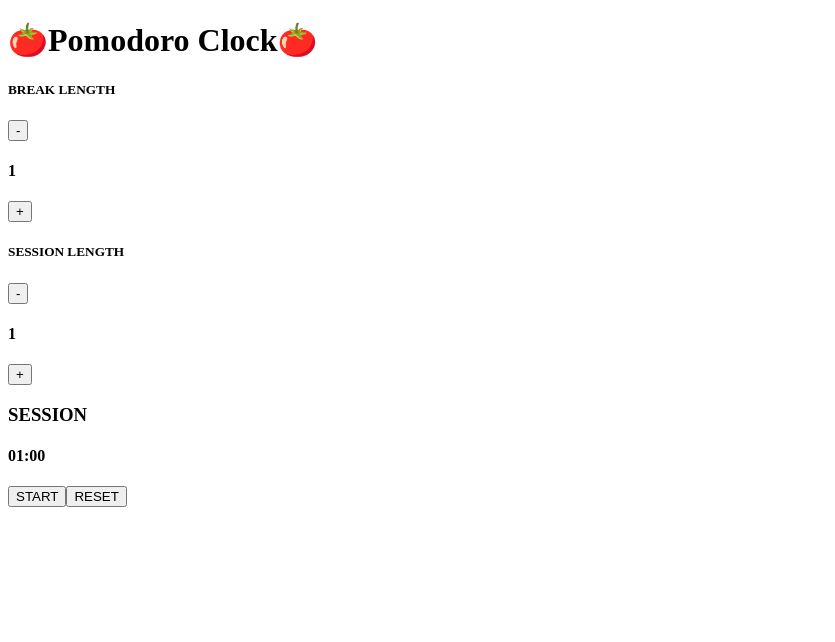
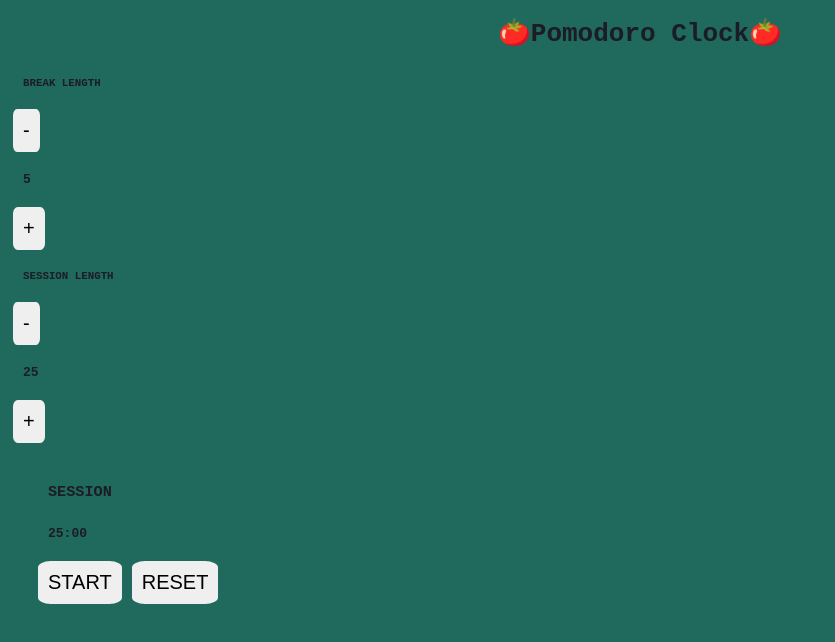
Before and after one commit to poianakim/pomodoro, a React (Create React App) app: page / in a window 1280 px wide. Shown: the top 642 px of the page, without its empty margins (0-835 px from the left). Built offline with nearby package versions, Linux system fonts and the light colour scheme.

Commit message:
modified setInterval with useEffect

```diff
--- a/public/index.html
+++ b/public/index.html
@@ -2,42 +2,16 @@
 <html lang="en">
   <head>
     <meta charset="utf-8" />
-    <link rel="icon" href="%PUBLIC_URL%/favicon.ico" />
     <meta name="viewport" content="width=device-width, initial-scale=1" />
     <meta name="theme-color" content="#000000" />
     <meta
       name="description"
-      content="Web site created using create-react-app"
+      content="Pomodoro Clock made with React Hooks"
     />
-    <link rel="apple-touch-icon" href="%PUBLIC_URL%/logo192.png" />
-    <!--
-      manifest.json provides metadata used when your web app is installed on a
-      user's mobile device or desktop. See https://developers.google.com/web/fundamentals/web-app-manifest/
-    -->
-    <link rel="manifest" href="%PUBLIC_URL%/manifest.json" />
-    <!--
-      Notice the use of %PUBLIC_URL% in the tags above.
-      It will be replaced with the URL of the `public` folder during the build.
-      Only files inside the `public` folder can be referenced from the HTML.
-
-      Unlike "/favicon.ico" or "favicon.ico", "%PUBLIC_URL%/favicon.ico" will
-      work correctly both with client-side routing and a non-root public URL.
-      Learn how to configure a non-root public URL by running `npm run build`.
-    -->
-    <title>React App</title>
+    <title>POMODORO CLOCK for YOUR BETTER EFFICIENCY</title>
   </head>
   <body>
     <noscript>You need to enable JavaScript to run this app.</noscript>
-    <div id="root"></div>
-    <!--
-      This HTML file is a template.
-      If you open it directly in the browser, you will see an empty page.
-
-      You can add webfonts, meta tags, or analytics to this file.
-      The build step will place the bundled scripts into the <body> tag.
-
-      To begin the development, run `npm start` or `yarn start`.
-      To create a production bundle, use `npm run build` or `yarn build`.
-    -->
+    <div id="root" class="container"></div>
   </body>
 </html>
--- a/src/App.js
+++ b/src/App.js
@@ -1,79 +1,94 @@
-import React, { useRef, useState } from "react";
+import React, { useRef, useState, useEffect } from "react";
 
 const App = () => {
-
-  const [breakTime, setBreakTime] = useState(1);
-  const [sessionTime, setSessionTime] = useState(1);
+  const [breakTime, setBreakTime] = useState(5);
+  const [sessionTime, setSessionTime] = useState(25);
   const [timerType, setTimerType] = useState("SESSION");
   const [timeLeft, setTimeLeft] = useState(sessionTime * 60);
   const [pause, setPause] = useState(true);
   const starter = useRef(null);
 
+  const changeTime = () => {
+    if (timeLeft > 0) {
+      setTimeLeft((timeLeft) => timeLeft - 1);
+    }
+    if (timeLeft === 0) {
+      if (timerType === "SESSION") {
+        console.log(timeLeft);
+        setTimerType("BREAK");
+        setTimeLeft(breakTime * 60);
+        buzzer();
+      } else {
+        setTimeLeft(sessionTime * 60);
+        setTimerType("SESSION");
+        buzzer();
+      }
+    }
+  };
+  useEffect(() => {
+    if(!pause){
+      const interval = setInterval(changeTime, 1000)
+      return () => clearInterval(interval)
+          }
+  })
   const onBreakDecreClick = () => {
-    setBreakTime(breakTime - 1)
+    if (breakTime > 0) {
+      setBreakTime(breakTime - 1);
+      if (timerType === "BREAK") {
+        setTimeLeft((breakTime - 1) * 60);
+      }
+    } else {
+      return;
+    }
+  };
+  const onBreakIncreClick = () => {
+    setBreakTime(breakTime + 1);
     if (timerType === "BREAK") {
-      setTimeLeft((breakTime-1) * 60)
+      setTimeLeft((breakTime + 1) * 60);
     }
-  }
-  const onBreakIncreClick = () => {
-    setBreakTime(breakTime + 1)
-    if (timerType === "BREAK") {
-      setTimeLeft((breakTime-1) * 60)
+  };
+  const onSessDecreClick = () => {
+    if (sessionTime > 0) {
+      setSessionTime((sessionTime) => sessionTime - 1);
+      if (timerType === "SESSION") {
+        setTimeLeft((sessionTime - 1) * 60);
+      }
+    } else {
+      return;
     }
-  }
-  const onSessDecreClick = () => {
-    setSessionTime(sessionTime => sessionTime - 1)
+  };
+  const onSessIncreClick = () => {
+    setSessionTime((sessionTime) => sessionTime + 1);
     if (timerType === "SESSION") {
-      setTimeLeft((sessionTime -1) * 60)
+      setTimeLeft((sessionTime + 1) * 60);
     }
-  }
-  const onSessIncreClick = () => {
-    setSessionTime(sessionTime => sessionTime + 1)
-    if (timerType === "SESSION") {
-      setTimeLeft((sessionTime+1) * 60)
-    }
-  }
+  };
   const buzzer = () => {
     const sound = document.getElementById("beep");
     sound.play();
-  }
-  const changeTime = () => {
-    if (timeLeft > 0) {
-      setTimeLeft(timeLeft => timeLeft - 1)
-    } else if (timeLeft === 0 && timerType === "SESSION") {
-      setTimeLeft(breakTime * 60)
-      setTimerType("BREAK")
-      buzzer()
-    } else if (timeLeft === 0 && timerType === "BREAK") {
-      setTimeLeft(sessionTime * 60)
-      setTimerType("SESSION")
-      buzzer()
+  };
+  const startTimer = () => {
+    console.log(sessionTime, breakTime, timeLeft);
+    setPause(false);
+  };
+  const stopTimer = () => {
+    setPause(true);
+    clearInterval(starter.current);
+  };
+  const onResetClick = () => {
+    stopTimer();
+    setBreakTime(5);
+    setSessionTime(25);
+    setTimerType("SESSION");
+    setTimeLeft(1500);
+  };
+  const onChangePause = () => {
+    if (pause) {
+      startTimer();
+    } else {
+      stopTimer();
     }
-  }
-  const startTimer = () => {
-    console.log(timerType)
-    setPause(false);
-    starter.current =  setInterval(changeTime, 100)
-  }
-    const stopTimer = () => {
-    setPause(true)
-    clearInterval(starter.current)
-  }
-  const onResetClick = () => {
-    stopTimer()
-    setBreakTime(5)
-    setSessionTime(25)
-    setTimerType("SESSION")
-    setTimeLeft(1500)
-  }
-  const onChangePause = () => {
-    console.log(sessionTime, breakTime, timeLeft)
-    if (pause) {
-      startTimer()
-    } else {
-      stopTimer()
-    }
-  }
+  };
   const toMMSS = () => {
     var minutes = Math.floor(timeLeft / 60);
     var seconds = timeLeft - minutes * 60;
@@ -84,45 +99,40 @@ const App = () => {
       seconds = "0" + seconds;
     }
     return minutes + ":" + seconds;
-  }
+  };
   return (
-    <div id='clock'>
+    <div id="clock">
       <h1>🍅Pomodoro Clock🍅</h1>
       <div>
         <h5>BREAK LENGTH</h5>
-        <input
-          onClick={onBreakDecreClick}
-          type="button" value="-" />
+        <input onClick={onBreakDecreClick} type="button" value="-" />
         <h4>{breakTime}</h4>
-        <input
-          onClick={onBreakIncreClick}
-          type="button" value="+" />
+        <input onClick={onBreakIncreClick} type="button" value="+" />
       </div>
       <div>
         <h5>SESSION LENGTH</h5>
-        <input
-          onClick={onSessDecreClick}
-          type="button" value="-" />
+        <input onClick={onSessDecreClick} type="button" value="-" />
         <h4>{sessionTime}</h4>
-        <input
-          onClick={onSessIncreClick}
-          type="button" value="+" />
+        <input onClick={onSessIncreClick} type="button" value="+" />
       </div>
       <div className="session-section">
         <div>
           <h3>{timerType}</h3>
           <h4>{toMMSS(timeLeft)}</h4>
-          <button
-            onClick={onChangePause} id="start-pause">{pause ? "START" : "PAUSE"}</button>
-          <button onClick={onResetClick} id="reset">RESET</button>
+          <button onClick={onChangePause} id="start-pause">
+            {pause ? "START" : "PAUSE"}
+          </button>
+          <button onClick={onResetClick} id="reset">
+            RESET
+          </button>
         </div>
       </div>
       <audio
-          id="beep"
-          src="https://raw.githubusercontent.com/freeCodeCamp/cdn/master/build/testable-projects-fcc/audio/BeepSound.wav"
-        />
+        id="beep"
+        src="https://raw.githubusercontent.com/freeCodeCamp/cdn/master/build/testable-projects-fcc/audio/BeepSound.wav"
+      />
     </div>
-  )
-}
+  );
+};
 
 export default App;
--- a/src/index.js
+++ b/src/index.js
@@ -1,6 +1,7 @@
 import React from 'react';
 import ReactDOM from 'react-dom';
 import App from './App';
+import "./styles.css";
 
 ReactDOM.render(
   <React.StrictMode>
--- /dev/null
+++ b/src/styles.css
@@ -0,0 +1,38 @@
+body{
+    background-color: #206a5d;
+    color: #1b1c25;
+    font-family: monospace;
+  }
+  #App{
+    background-color: rgba( 255, 255, 255, 0.5 );
+    margin-top: 30px;
+    padding: 30px;
+    width: 500px;
+    border-radius: 25%
+  }
+  h1{
+    text-align: center;
+    font-weight: bolder;
+  }
+  button, input{
+    border: none;
+    border-radius: 15%;
+    padding: 10px;
+    margin: 5px;
+    font-size: 20px;
+  }
+
+  h3, h4, h5{
+    padding: 10px;
+    margin: 5px;
+    font-weight: bolder;
+  }
+
+  .label-section{
+    margin: 30px;
+  }
+
+  .session-section{
+   margin: 25px;
+
+  }
```
